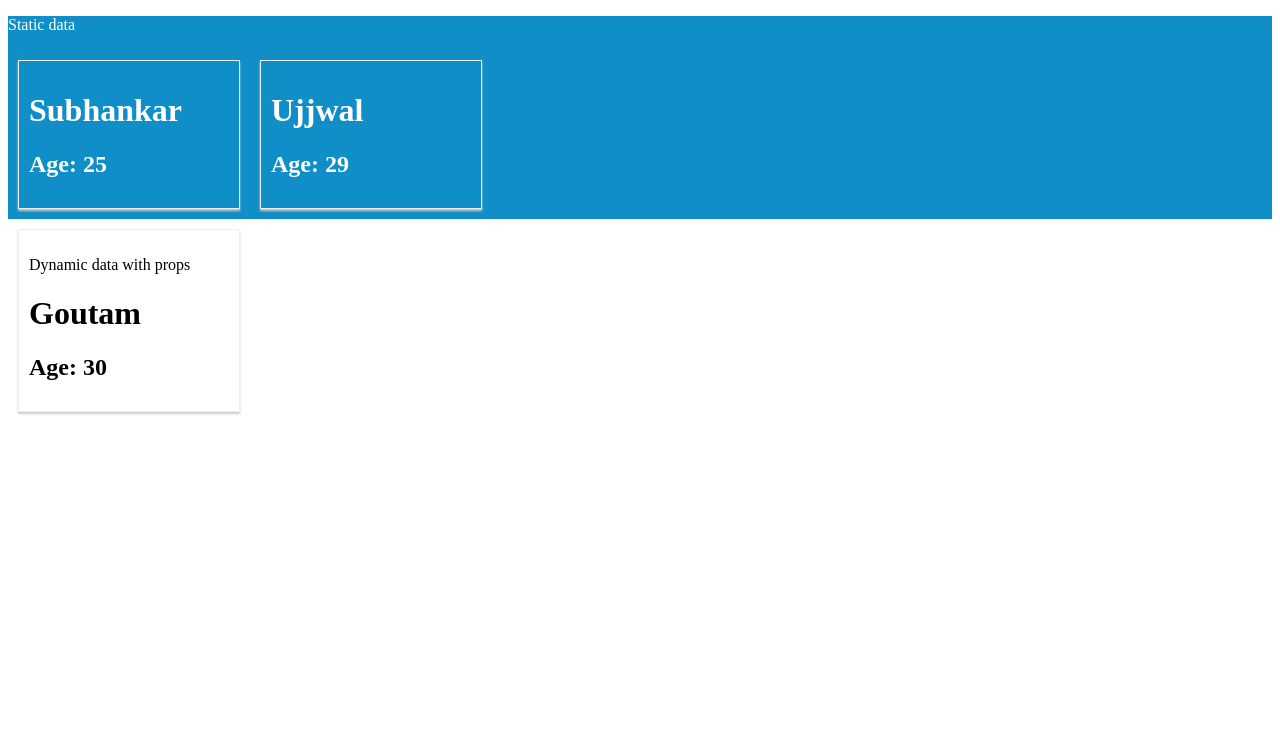
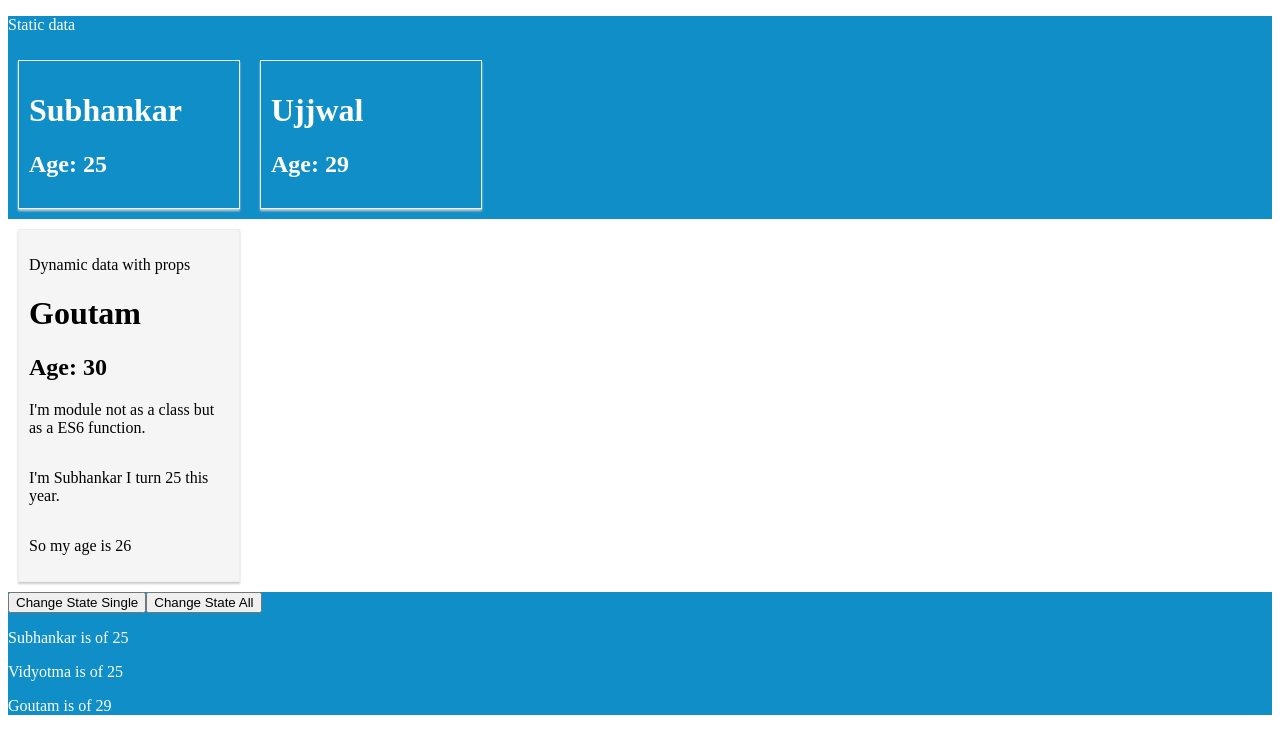
Before and after one commit to subh13/Exploring-React, a React (Create React App) app: page / in a window 1280 px wide. Shown: the top 754 px of the page. Built offline with nearby package versions, Linux system fonts and the light colour scheme.

Commit message:
v0.2 initial baseline

```diff
--- /dev/null
+++ b/src/components/Persons/Persons.js
@@ -0,0 +1,8 @@
+import React from 'react';
+
+const Persons = (props) => {
+    return (
+        <p>{props.name} is of {props.age}</p>
+    )
+}
+export default Persons;
--- /dev/null
+++ b/src/components/module-app2/App2.css
@@ -0,0 +1,9 @@
+.person2 {
+    display: inline-block;
+    margin: 10px;
+    padding: 10px;
+    border: 1px solid #eee;
+    box-shadow: 0 2px 2px #ccc;
+    width: 200px;
+    background: whitesmoke;
+}
--- a/src/components/module-app2/App2.js
+++ b/src/components/module-app2/App2.js
@@ -1,11 +1,16 @@
 import React, { Component } from 'react';
+import Moduleasafunc from '../module-component-as-a-func/Moduleasafunc';
+import Moduleasafuncprops from '../module-as-a-func-props-children/Moduleasafuncprops';
+import './App2.css';
 class App2 extends Component {
     render() {
         return (
-            <div className="person">
+            <div className="person2">
                 <p>Dynamic data with props</p>
                 <h1>{ this.props.name }</h1>
                 <h2>Age: { this.props.age }</h2>
+                <Moduleasafunc/>
+                <Moduleasafuncprops name="Subhankar" age="25">26</Moduleasafuncprops>
             </div>
         );
     }
--- /dev/null
+++ b/src/components/module-as-a-func-props-children/Moduleasafuncprops.js
@@ -0,0 +1,11 @@
+import React from 'react';
+import './props.css';
+const moduleasafuncprops = (props) => {
+    return (
+       <div className="myInline">
+           <p> I'm {props.name} I turn {props.age} this year.</p>
+           <p>So my age is {`${props.children}`}</p> {/* ${variable} is another type of syntax in react */}
+       </div>
+    )
+}
+export default moduleasafuncprops;
--- /dev/null
+++ b/src/components/module-as-a-func-props-children/props.css
@@ -0,0 +1,3 @@
+.myInline p {
+    display: inline-block;
+}
--- /dev/null
+++ b/src/components/module-component-as-a-func/Moduleasafunc.js
@@ -0,0 +1,6 @@
+import React from 'react';
+
+const moduleasafunc = () => {
+    return <p>I'm module not as a class but as a ES6 function.</p>
+}
+export default moduleasafunc;
--- /dev/null
+++ b/src/components/state-management/App3.js
@@ -0,0 +1,49 @@
+import React, {Component} from 'react';
+import Persons from '../Persons/Persons';
+class App3 extends Component {
+    state = {
+        persons: [
+            {name: 'Subhankar', age: '25'},
+            {name: 'Vidyotma', age: '25'},
+            {name: 'Goutam', age: '29'}
+        ]
+    }
+    /**
+     * A normal ES6 funtion to chnage the stateS
+     */
+    /**
+     * for a particular state variable change
+     */
+    changeStateHandler = () => {
+        let statePersons = [...this.state.persons];
+        let statePerson = statePersons[1];
+        statePerson.name = 'Ujjwal';
+        statePerson.age = 30;
+        statePersons[1] = statePerson;
+        this.setState({ statePersons });
+    }
+    /**
+     * for a particular array of objects all value change rather a targeted one
+     */
+    changeStateHandlerAll = () => {
+        this.setState({
+            persons: [
+                {name: 'Vidhan', age: '27'},
+                {name: 'Ravi', age: '45'},
+                {name: 'Dhruba', age: '50'}
+            ]
+        })
+    }
+    render() {
+        return (
+            <div id="bg1">
+                <button onClick={this.changeStateHandler}>Change State Single</button>
+                <button onClick={this.changeStateHandlerAll}>Change State All</button>
+                <Persons name={this.state.persons[0].name} age={this.state.persons[0].age}/>
+                <Persons name={this.state.persons[1].name} age={this.state.persons[1].age}/>
+                <Persons name={this.state.persons[2].name} age={this.state.persons[2].age}/>
+            </div>
+        )
+    }
+}
+export default App3;
--- a/src/index.js
+++ b/src/index.js
@@ -2,12 +2,14 @@ import React from 'react';
 import ReactDOM from 'react-dom';
 import './index.css';
 import App from './components/module-app/App';
-import App2 from './components/module-app2/App2'
+import App2 from './components/module-app2/App2';
+import App3 from './components/state-management/App3';
 import * as serviceWorker from './serviceWorker';
 let app = (
     <div>
         <App/>
         <App2 name="Goutam" age="30"/>
+        <App3/>
     </div>
 );
 ReactDOM.render(app, document.getElementById('root'));
```
Also changed, not shown: 1 other file (tests, documents, lock files or other folders).
